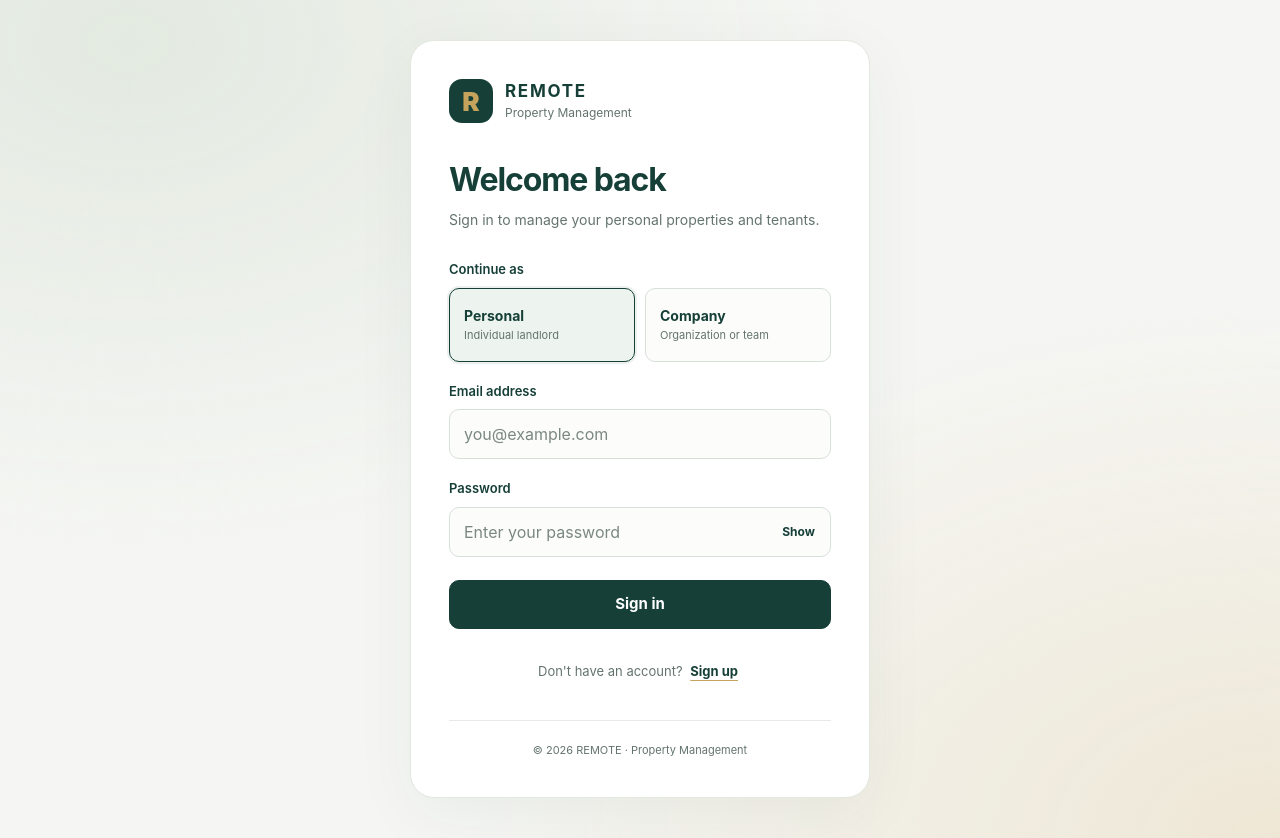
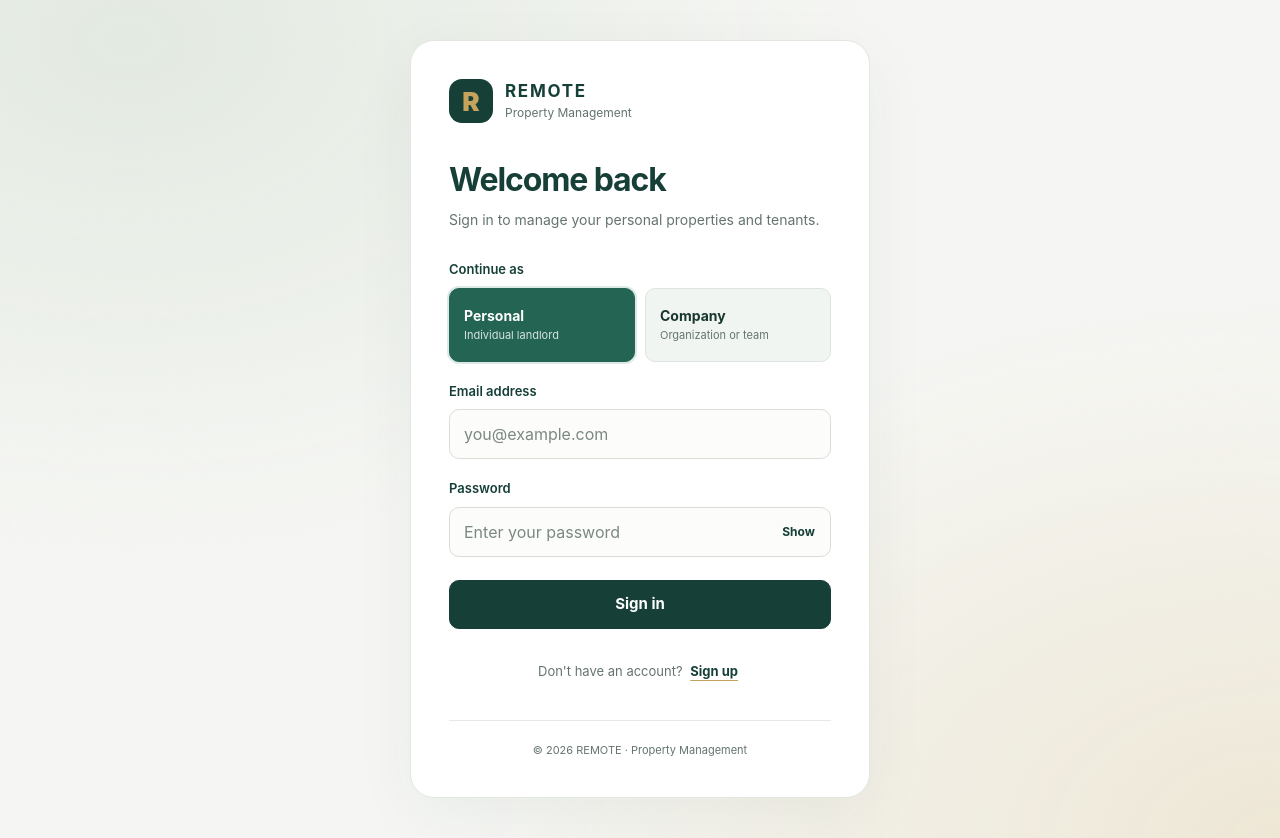
Before and after one commit to weyaulaiyke/Rent_App_Foundations.-, a React (Vite) app in the folder week-4-fullstack-ts/day-21-ts-react/client/: page /login in a window 1280 px wide. Built offline with nearby package versions, Linux system fonts and the light colour scheme; no server answers.

Commit message:
Fixed Auth account in dark mode

```diff
--- a/week-4-fullstack-ts/day-21-ts-react/client/src/pages/AuthPage.css
+++ b/week-4-fullstack-ts/day-21-ts-react/client/src/pages/AuthPage.css
@@ -374,3 +374,30 @@
         grid-template-columns: 1fr;
     }
 }
+
+.remote-auth-page .remote-auth-workspace-option {
+    background: var(--app-surface-alt, #f1f5f2);
+    border-color: var(--app-border, #d8dfd9);
+    color: var(--app-text, #19362f);
+}
+
+.remote-auth-page .remote-auth-workspace-option:hover:not(:disabled) {
+    background: var(--app-hover, #f8fbf9);
+    border-color: var(--app-focus, #2d7765);
+}
+
+.remote-auth-page .remote-auth-workspace-option.active {
+    background: var(--app-brand, #236452);
+    border-color: var(--app-brand, #236452);
+    color: var(--app-on-brand, #ffffff);
+    box-shadow: 0 0 0 2px var(--app-focus-ring, #2d776529);
+}
+
+.remote-auth-page .remote-auth-workspace-option.active small {
+    color: var(--app-on-brand, #ffffff);
+    opacity: 0.82;
+}
+
+.remote-auth-page .remote-auth-workspace-option:not(.active) small {
+    color: var(--app-muted, #65766d);
+}
```
